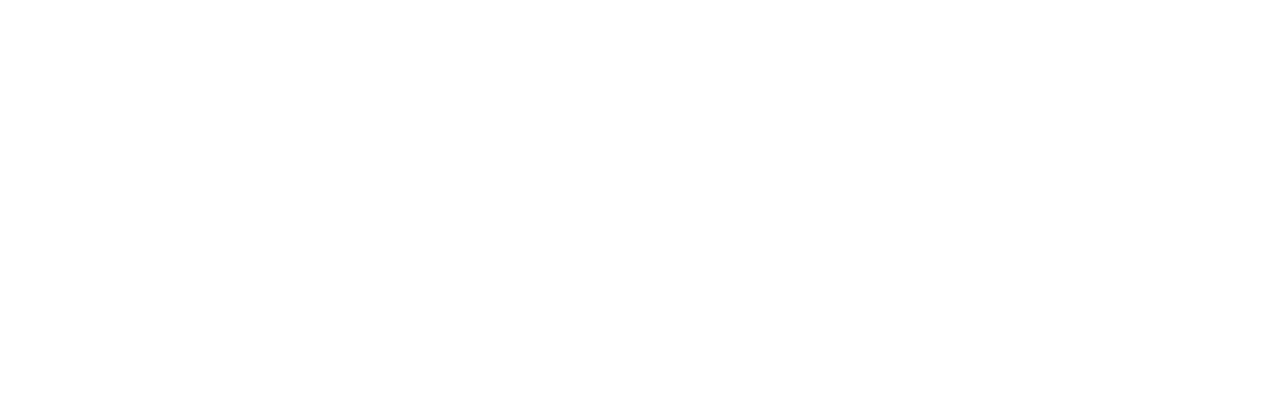
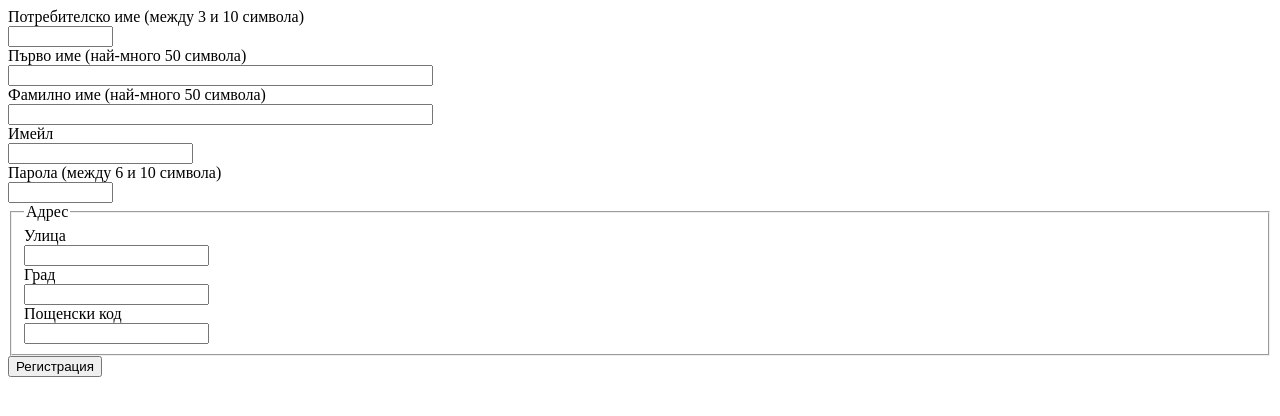
Before and after one commit to RHandarov/web_25_26_homeworks, a plain HTML site: page 03/index.html in a window 1280 px wide. Drawn offline with Linux system fonts and the light colour scheme.

Commit message:
Add html structure of the registration form

```diff
--- a/03/index.html
+++ b/03/index.html
@@ -3,8 +3,75 @@
     <head>
         <meta charset="UTF-8">
         <title>Домашно 3</title>
+        <style type="text/css">
+            label + input {
+                display: block;
+            }
+        </style>
     </head>
     <body>
+        <form id="registration-form">
+            <label for="username">Потребителско име (между 3 и 10 символа)</label>
+            <input type="text"
+                id="username"
+                name="username"
+                minlength="3"
+                maxlength="10"
+                size="10"
+                required>
 
+            <label for="name">Първо име (най-много 50 символа)</label>
+            <input type="text"
+                id="name"
+                name="name"
+                maxlength="50"
+                size="50"
+                required>
+
+            <label for="family-name">Фамилно име (най-много 50 символа)</label>
+            <input type="text"
+                id="family-name"
+                name="family-name"
+                maxlength="50"
+                size="50"
+                required>
+
+            <label for="email">Имейл</label>
+            <input type="email"
+                id="email"
+                name="email"
+                required>
+
+            <label for="password">Парола (между 6 и 10 символа)</label>
+            <input type="password"
+                id="password"
+                name="password"
+                minlength="6"
+                maxlength="10"
+                size="10"
+                required>
+
+            <fieldset>
+                <legend>Адрес</legend>
+
+                <label for="street">Улица</label>
+                <input type="text"
+                    id="street"
+                    name="street">
+
+                <label for="city">Град</label>
+                <input type="text"
+                    id="city"
+                    name="city">
+
+                <label for="postal-code">Пощенски код</label>
+                <input type="text"
+                    id="postal-code"
+                    name="postal-code"
+                    pattern="\d\d\d\d\d-\d\d\d\d"> <!-- add other postal code format -->
+            </fieldset>
+
+            <button type="submit" id="register-btn">Регистрация</button>
+        </form>
     </body>
 </html>
```
